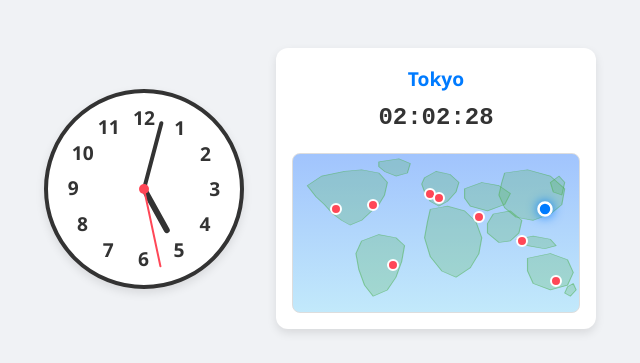
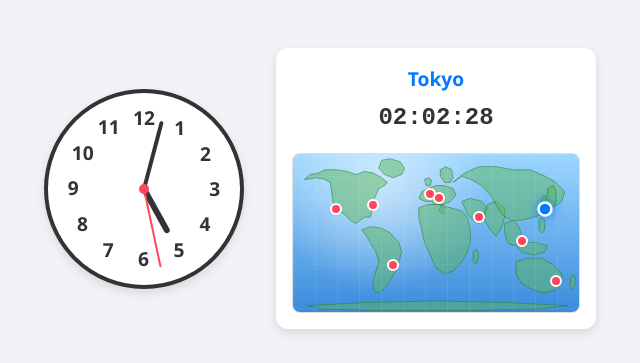
Before and after one commit to msoft444/test001, a plain HTML site: page src/static/index.html in a window 1280 px wide. Shown: the top 363 px of the page, without its empty margins (320-960 px from the left). Drawn offline with Linux system fonts and the light colour scheme.

Commit message:
fix: change_request #4 — 世界地図がダサい。もうちょっと分かるような絵にして。

```diff
--- a/src/static/index.html
+++ b/src/static/index.html
@@ -115,18 +115,49 @@ h1 {
 .map-container {
   width: 100%;
   height: 160px;
-  background: linear-gradient(135deg, #1a2a6c, #b21f1f, #fdbb2d); /* Fallback */
-  background: linear-gradient(to bottom, #a1c4fd 0%, #c2e9fb 100%); /* Light blue for day */
   border-radius: 8px;
   position: relative;
   cursor: pointer;
   border: 1px solid var(--input-border);
   overflow: hidden;
+  background:
+    radial-gradient(circle at 30% 20%, rgba(255, 255, 255, 0.55) 0%, rgba(255, 255, 255, 0) 45%),
+    linear-gradient(to bottom, #9dd7ff 0%, #3a8bdc 100%);
+}
+
+.map-container::before {
+  content: "";
+  position: absolute;
+  inset: 0;
+  pointer-events: none;
+  z-index: 1;
+  background:
+    repeating-linear-gradient(
+      to right,
+      rgba(255, 255, 255, 0.18) 0,
+      rgba(255, 255, 255, 0.18) 1px,
+      transparent 1px,
+      transparent 22px
+    ),
+    repeating-linear-gradient(
+      to bottom,
+      rgba(255, 255, 255, 0.12) 0,
+      rgba(255, 255, 255, 0.12) 1px,
+      transparent 1px,
+      transparent 22px
+    );
+  opacity: 0.45;
 }
 
 body.dark-mode .map-container {
-   background: linear-gradient(to bottom, #0f2027, #203a43, #2c5364);
-   border-color: #444;
+  background:
+    radial-gradient(circle at 30% 20%, rgba(255, 255, 255, 0.15) 0%, rgba(0, 0, 0, 0) 55%),
+    linear-gradient(to bottom, #0b1b2b 0%, #102a43 60%, #143b5a 100%);
+  border-color: #444;
+}
+
+body.dark-mode .map-container::before {
+  opacity: 0.25;
 }
 
 .world-map-svg {
@@ -139,15 +170,19 @@ body.dark-mode .map-container {
 }
 
 .world-map-svg path {
-  fill: rgba(76, 175, 80, 0.25);
-  stroke: rgba(76, 175, 80, 0.5);
-  stroke-width: 0.4;
+  fill: #5cb85f;
+  fill-opacity: 0.5;
+  stroke: #2e7d32;
+  stroke-opacity: 0.75;
+  stroke-width: 0.5;
   stroke-linejoin: round;
 }
 
 body.dark-mode .world-map-svg path {
-  fill: rgba(100, 200, 120, 0.2);
-  stroke: rgba(100, 200, 120, 0.4);
+  fill: #4caf50;
+  fill-opacity: 0.35;
+  stroke: #81c784;
+  stroke-opacity: 0.55;
 }
 
 .city-dot {
@@ -449,31 +484,47 @@ p {
           <div class="city-time" id="selected-city-time">--:--:--</div>
         </div>
         <div class="map-container" id="world-map">
-          <svg class="world-map-svg" viewBox="0 0 100 100" preserveAspectRatio="none" xmlns="http://www.w3.org/2000/svg">
-            <!-- North America -->
-            <path d="M5,20 L10,14 L18,11 L24,10 L30,12 L33,18 L32,26 L30,32 L27,37 L24,42 L20,45 L17,42 L14,38 L11,32 L8,27Z"/>
+          <svg class="world-map-svg" viewBox="0 0 200 100" preserveAspectRatio="none" xmlns="http://www.w3.org/2000/svg" aria-label="world map">
+            <!-- Improved world map with recognizable continent silhouettes -->
+            <!-- North America: Alaska, Canada, US coastline, Gulf of Mexico, Mexico -->
+            <path d="M8,16 L12,13 L18,12 L22,10 L30,10 L38,11 L44,13 L50,11 L56,12 L62,15 L66,18 L64,20 L60,22 L58,26 L56,30 L56,34 L55,37 L54,40 L50,40 L47,42 L44,44 L40,42 L36,38 L32,36 L30,35 L28,30 L27,24 L26,18 L22,16 L16,15 L10,16 Z" />
             <!-- Greenland -->
-            <path d="M30,5 L37,3 L41,6 L40,12 L36,14 L32,11 L30,8Z"/>
-            <!-- South America -->
-            <path d="M24,55 L30,51 L36,53 L39,58 L38,68 L36,78 L33,86 L28,90 L25,83 L23,73 L22,63Z"/>
-            <!-- Europe -->
-            <path d="M46,15 L50,11 L55,13 L58,18 L57,24 L54,30 L51,33 L48,30 L46,24 L45,19Z"/>
-            <!-- Africa -->
-            <path d="M48,35 L54,33 L60,36 L64,43 L66,53 L65,63 L62,72 L57,78 L52,74 L48,65 L46,53 L47,43Z"/>
-            <!-- Middle East / Central Asia -->
-            <path d="M60,22 L66,18 L72,20 L76,25 L74,32 L68,36 L62,33 L60,28Z"/>
-            <!-- East Asia -->
-            <path d="M74,12 L82,10 L90,14 L95,22 L94,32 L90,38 L84,42 L78,40 L74,34 L72,26 L73,18Z"/>
-            <!-- India / SE Asia -->
-            <path d="M70,38 L76,36 L80,42 L79,50 L76,55 L72,56 L68,50 L68,44Z"/>
-            <!-- Indonesia -->
-            <path d="M78,54 L84,52 L90,54 L92,58 L88,60 L82,58Z"/>
-            <!-- Japan -->
-            <path d="M90,18 L93,14 L95,18 L94,26 L91,24Z"/>
+            <path d="M62,4 L68,3 L75,5 L78,9 L76,13 L70,15 L64,13 L60,9 Z" />
+            <!-- South America: Brazil bulge, tapers to Tierra del Fuego -->
+            <path d="M48,48 L54,46 L62,47 L68,50 L74,56 L76,62 L74,68 L72,74 L68,80 L64,85 L60,88 L56,86 L56,80 L58,74 L60,68 L58,62 L54,56 L50,50 Z" />
+            <!-- UK / Ireland -->
+            <path d="M92,16 L95,15 L97,17 L96,20 L93,20 Z" />
+            <!-- Scandinavia -->
+            <path d="M103,10 L107,8 L111,10 L112,15 L110,18 L106,18 L103,14 Z" />
+            <!-- Europe mainland: Iberia, France, Central Europe -->
+            <path d="M88,28 L90,24 L94,22 L100,20 L106,20 L112,22 L114,26 L110,30 L106,32 L100,32 L96,30 L92,30 Z" />
+            <!-- Italian Peninsula -->
+            <path d="M104,32 L106,34 L105,38 L102,36 Z" />
+            <!-- Africa: NW bulge, Horn of Africa, southern taper -->
+            <path d="M88,34 L94,32 L102,32 L110,34 L118,36 L122,40 L124,48 L124,56 L122,62 L118,68 L112,74 L106,76 L100,72 L96,64 L92,56 L90,48 L88,40 Z" />
+            <!-- Madagascar -->
+            <path d="M126,62 L128,60 L130,64 L128,70 L126,68 Z" />
+            <!-- Arabian Peninsula / Middle East -->
+            <path d="M118,30 L124,28 L132,30 L136,34 L134,40 L130,44 L126,42 L122,38 L120,34 Z" />
+            <!-- Indian subcontinent -->
+            <path d="M136,32 L142,30 L148,34 L148,40 L146,46 L142,52 L138,48 L134,42 L134,36 Z" />
+            <!-- Asia mainland: Siberia, China, Mongolia -->
+            <path d="M112,18 L120,12 L130,8 L142,8 L154,10 L166,10 L176,14 L184,18 L190,24 L188,30 L182,34 L176,38 L168,40 L160,42 L152,42 L146,38 L142,32 L138,26 L132,20 L124,16 L118,14 Z" />
+            <!-- Korean Peninsula -->
+            <path d="M174,28 L176,26 L178,28 L178,34 L176,36 L174,34 Z" />
+            <!-- Japan: Hokkaido, Honshu, Shikoku, Kyushu -->
+            <path d="M178,22 L182,20 L184,24 L184,30 L182,34 L180,38 L176,36 L176,30 L178,26 Z" />
+            <!-- SE Asia peninsula: Thailand, Vietnam, Malaysia -->
+            <path d="M148,44 L154,42 L158,46 L160,52 L158,56 L154,58 L150,56 L148,50 Z" />
+            <!-- Indonesia / Philippines archipelago -->
+            <path d="M156,58 L162,56 L170,56 L178,58 L176,62 L168,64 L160,62 Z" />
+            <path d="M172,42 L174,40 L176,42 L176,48 L174,50 L172,48 Z" />
             <!-- Australia -->
-            <path d="M82,66 L90,63 L96,67 L98,75 L96,83 L90,86 L84,82 L82,74Z"/>
+            <path d="M156,68 L164,66 L174,66 L182,70 L188,76 L188,82 L184,86 L176,88 L168,86 L160,82 L156,76 Z" />
             <!-- New Zealand -->
-            <path d="M96,84 L98,82 L99,86 L97,90 L95,88Z"/>
+            <path d="M194,78 L196,76 L198,80 L196,86 L194,84 Z" />
+            <!-- Antarctica -->
+            <path d="M10,96 L50,94 L100,93 L150,94 L192,96 L172,98 L120,99 L60,99 L20,98 Z" />
           </svg>
           <!-- City dots will be added by JS -->
         </div>
```
Also changed, not shown: 2 other files.
